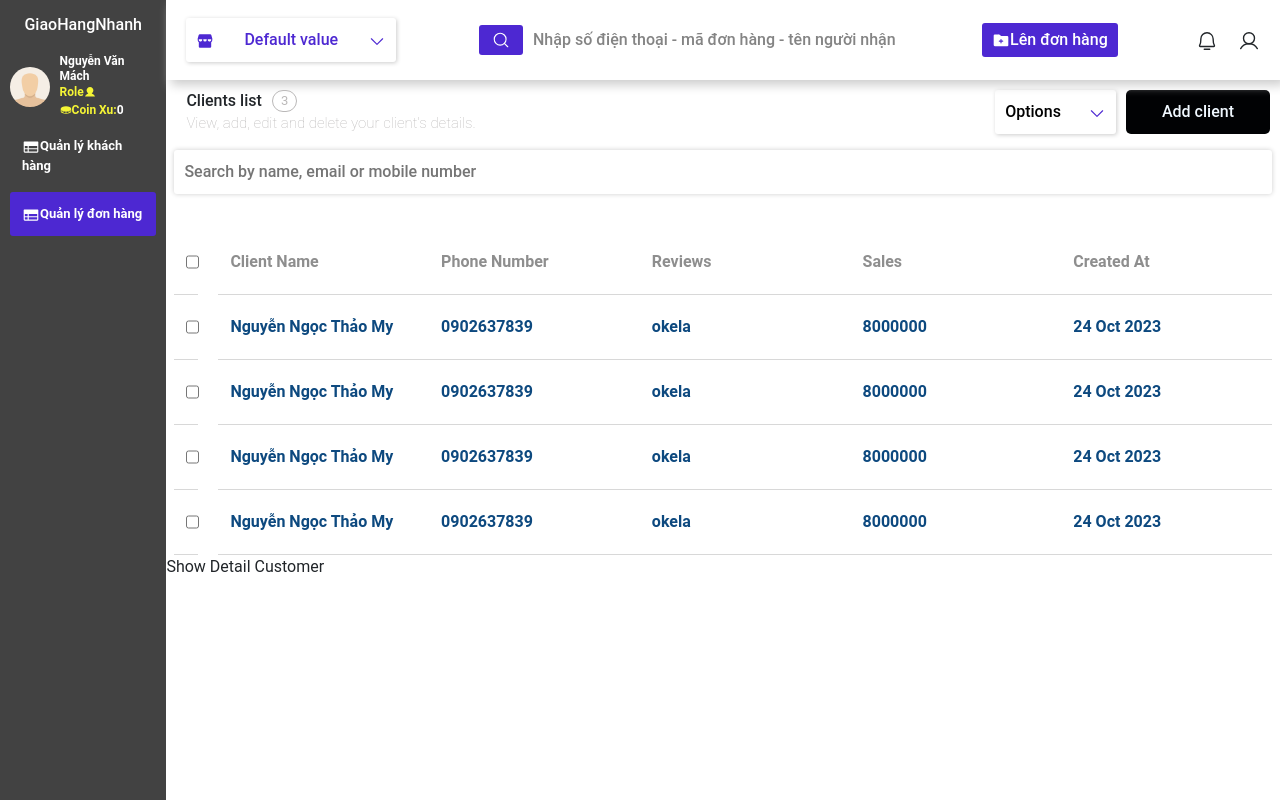
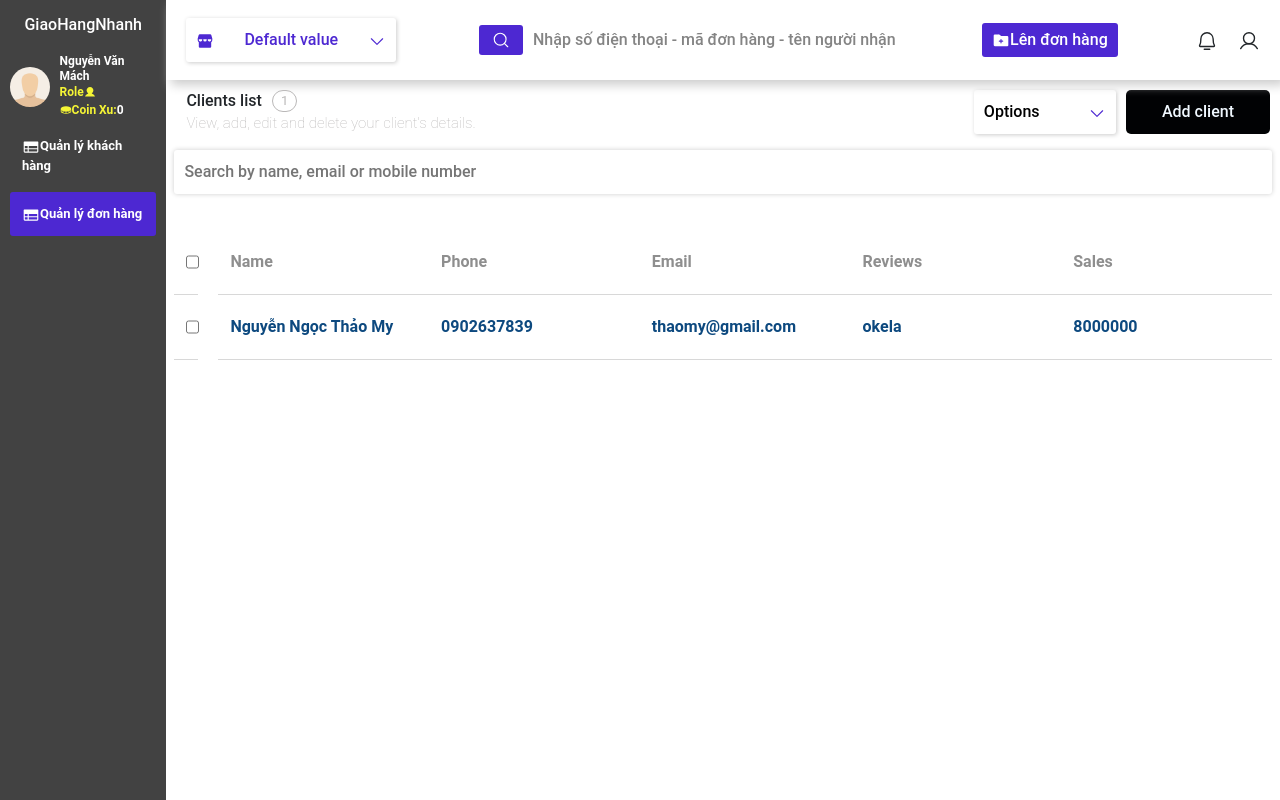
Before and after one commit to jaysonguyen/Web-Ecommerce-Delivery, a React (Create React App) app: page /customer/account in a window 1280 px wide. Built offline with nearby package versions, Linux system fonts and the light colour scheme.

Commit message:
css detail customer cho xinh dep

```diff
--- a/src/assets/css/Pages/customer.css
+++ b/src/assets/css/Pages/customer.css
@@ -30,7 +30,7 @@
 
 }
 .option_dropdown{
-    width: 34%;
+    width: 40%;
    margin-left: 20px;
 }
 .feature_of_customer{
@@ -90,35 +90,37 @@
     font-size: 15px;
 }
 /* -------------------------------------Detail customer--------- */
-.list_customer{ display: block;}
+
+
 .detail_customer_container{
-    position: absolute;
-    background-color: #ffffff;
-    margin: 10px;
+    margin: 0 10px;
     display: flex;
+    justify-content: space-between;
 }
 
-.close_detail_frame{
-    width: 88px;
 
-}
 .close_detail_icon{
     background-color: #ffffff;
     box-shadow: 0 4px 8px 0 #0d161905, 0 12px 20px 0 #0d161929;
     cursor: pointer;
     transition: background 300ms ease;
     border-radius: 50%;
-    width: 56px;
-    height: 56px;
+    width: 35px;
+    height: 35px;
 }
 .content_detail_cus{
     box-shadow: 0 4px 8px 0 #0d161905, 0 12px 20px 0 #0d161929;
     display: flex;
     padding: 10px;
     margin: 0 20px;
+    background-color: #ffffff;
+    border-radius: 4px;
+    width: 100%;
+    height: auto;
 }
 .count_quantity_type_order_cus{
     padding: 10px;
+    width: 120px;
 }
 
 .quantity_info{
@@ -162,7 +164,7 @@ p {
     display: flex;
     align-items: center;
     justify-content: center;
-    min-height: 24px;
+    min-height: 40px;
     padding: 2px 10px;
     margin-top: 10px;
 
@@ -186,6 +188,7 @@ p {
     border-radius: 8px;
     box-shadow: var(--button-no-shadow, 0 4px 6px 0 rgba(16, 25, 40, 0.1));
 }
+
 h4{
     font-size: 17px;
     font-weight: 700;
@@ -213,6 +216,7 @@ h1 {
 .container {
     width:860px;
     margin: 0 auto;
+    height: auto;
 }
 
 .tabs {
@@ -225,7 +229,7 @@ h1 {
     border: none;
     color: #888888;
     cursor: pointer;
-    padding: 25px;
+    padding: 15px 10px;
     width: 100%;
     background-color: rgba(255, 255, 255, 0.1);
     transition: all 0.5s ease-out;
@@ -253,7 +257,7 @@ h1 {
     padding: 50px 80px;
     background-color: rgb(201, 201, 201);
     font-weight: 300;
-    line-height: 30px;
+    line-height: auto;
     font-size: 16px;
     text-align: justify;
 
--- a/src/assets/css/style.css
+++ b/src/assets/css/style.css
@@ -156,5 +156,7 @@ a {
 .text_decoration_none {
   text-decoration: none;
 }
-
+.bg_overlay{
+  background-color: rgba(0,0,0,0.8);
+}
 /* DISTANCE */
--- a/src/components/project/customer/DetailCustomer.jsx
+++ b/src/components/project/customer/DetailCustomer.jsx
@@ -1,100 +1,130 @@
-import React,{useState} from 'react';
-import {Link} from "react-router-dom";
+import React, { useState } from "react";
+import { Link } from "react-router-dom";
 import "../../../assets/css/Pages/customer.css";
-import {DotsThreeVertical,X} from "phosphor-react";
+import { DotsThreeVertical, X } from "phosphor-react";
+import { ICON_SIZE_EXTRA_LARGE } from "../../../utils/constraint";
+import { Dropdown } from "../../../components/index"
 
-function DetailCustomer({closeDetail}) {
-    const [currentTab, setCurrentTab] = useState('1');
+function DetailCustomer({ closeDetail, userSelected }) {
+  const [currentTab, setCurrentTab] = useState("1");
   const tabs = [
     {
       id: 1,
-            tabTitle: 'Client details',
-            title: 'Client details',
-            content: 'Las tabs se generan automáticamente a partir de un array de objetos, el cual tiene las propiedades: id, tabTitle, title y content.'
+      tabTitle: "Client details",
+      title: "Client details",
+      content:
+        "Las tabs se generan automáticamente a partir de un array de objetos, el cual tiene las propiedades: id, tabTitle, title y content.",
     },
     {
       id: 2,
-            tabTitle: 'Orders list',
-            title: 'Orders list',
-            content: 'Contenido de tab 2.'
+      tabTitle: "Orders list",
+      title: "Orders list",
+      content: "Contenido de tab 2.",
     },
     {
       id: 3,
-            tabTitle: 'Bank account',
-            title: 'Bank account',
-            content: 'Contenido de tab 3.'
+      tabTitle: "Bank account",
+      title: "Bank account",
+      content: "Contenido de tab 3.",
     },
     {
       id: 4,
-            tabTitle: 'Invoices',
-            title: 'Invoices',
-            content: 'Contenido de tab 4.'
-        }
+      tabTitle: "Invoices",
+      title: "Invoices",
+      content: "Contenido de tab 4.",
+    },
+  ];
+
+  const actions = [
+    {
+        content: "Edit details",
+    },
+    {
+        content: "Block client",
+    },
+    {
+        content: "Delete client",
+    },
+
   ];
 
   const handleTabClick = (e) => {
     setCurrentTab(e.target.id);
-    }
+  };
   return (
-        <div className='detail_customer_container'>
 
-            <div className='close_detail_frame'>
-                <Link><button className='close_detail_icon'><X size={32} onClick={closeDetail} /></button></Link></div>
+      <div className="detail_customer_container">
+        <div className="close_detail_frame" onClick={closeDetail}>
+          <Link>
+            <button className="close_detail_icon">
+              <X size={ICON_SIZE_EXTRA_LARGE}  />
+            </button>
+          </Link>
+        </div>
 
-
-            <div className='content_detail_cus'>
-                 <div className='count_quantity_type_order_cus'>
-                        <div className='quantity_info'>
+        <div className="content_detail_cus">
+          <div className="count_quantity_type_order_cus">
+            <div className="quantity_info">
               <h4>0đ</h4>
               <p>Total sales</p>
             </div>
-                        <div className='quantity_info'>
+            <div className="quantity_info">
               <h4>2</h4>
               <p>Completed</p>
             </div>
-                        <div className='quantity_info'>
+            <div className="quantity_info">
               <h4>1</h4>
               <p>Cancelled</p>
             </div>
-                        <div className='quantity_info'>
+            <div className="quantity_info">
               <h4>0</h4>
               <p>No-show</p>
             </div>
           </div>
-                <div className='info_cus'>
-                        <div className='name_cus_frame'>
-                                <div className='image_cus'>
+          <div className="info_cus">
+            <div className="name_cus_frame">
+              <div className="image_cus">
                 <span>D</span>
               </div>
-                                <div className='name_email_cus'>
-                                    <h3>Hong Dao</h3>
-                                    <a>hongdao@gmail.com</a>
+              <div className="name_email_cus">
+                <h3>{userSelected.name}</h3>
+                <a>{userSelected.email}</a>
               </div>
             </div>
-                        <div className='type_cus'>
-                            New client
-                        </div>
-                        <div className='action_cus_frame'>
-                                <button className='dotthree_icon'><DotsThreeVertical size={32} /></button>
+            <div className="type_cus">New client</div>
+            <div className="action_cus_frame">
+              <button className="dotthree_icon">
+                <DotsThreeVertical size={32} />
+              </button>
               <div>
-                                    <button className='btn_Order'> Order</button>
+                <button className="btn_Order"> Order</button>
               </div>
             </div>
 
-
-
-            <div className='container'>
-            <div className='tabs'>
-                {tabs.map((tab, i) =>
-                    <button key={i} id={tab.id} disabled={currentTab === `${tab.id}`} onClick={(handleTabClick)}>{tab.tabTitle}</button>
+            <div className="container">
+              <div className="tabs">
+                {tabs.map((tab, i) => (
+                  <button
+                    key={i}
+                    id={tab.id}
+                    disabled={currentTab === `${tab.id}`}
+                    onClick={handleTabClick}
+                  >
+                    {tab.tabTitle}
+                  </button>
+                ))}
+              </div>
+              <div className="content">
+                {tabs.map((tab, i) => (
+                  <div key={i}>
+                    {currentTab === `${tab.id}` && (
+                      <div>
+                        <p className="title">{tab.title}</p>
+                        <p className="content_info">{tab.content}</p>
+                      </div>
                     )}
                   </div>
-            <div className='content'>
-                {tabs.map((tab, i) =>
-                    <div key={i}>
-                        {currentTab === `${tab.id}` && <div><p className='title'>{tab.title}</p><p className='content_info'>{tab.content}</p></div>}
-                    </div>
-                )}
+                ))}
               </div>
             </div>
           </div>
@@ -102,7 +132,6 @@ function DetailCustomer({closeDetail}) {
       </div>
 
 
-
   );
 }
 
--- a/src/components/template/table/MyTable/MyTable.js
+++ b/src/components/template/table/MyTable/MyTable.js
@@ -36,7 +36,7 @@ export const MyTable = ({
           isHeader={true}
         />
         {list.map((e, index) => (
-          <MyTableRow showCheckBox={showCheckBox} key={index} data={e} />
+          <MyTableRow callback={callback}  showCheckBox={showCheckBox} key={index} data={e} />
         ))}
       </div>
     </div>
--- a/src/components/template/table/MyTable/MyTableRow.js
+++ b/src/components/template/table/MyTable/MyTableRow.js
@@ -22,7 +22,7 @@ export const MyTableRow = ({
   };
 
   return (
-    <div style={rowStyle} className={className} onClick={callback}>
+    <div style={rowStyle} className={className} onClick={() => callback(data)}>
       <div className={checkBoxClassName}>
         <input className="checkbox" type="checkbox" />
       </div>
--- a/src/pages/customer/Customer.jsx
+++ b/src/pages/customer/Customer.jsx
@@ -6,42 +6,23 @@ import "../../assets/css/Pages/customer.css";
 
 function Customer(props) {
   const [isShowDetail, setIsShowDetail] = useState(false);
+  const [userSelected, setUserSelected] = useState({});
 
-  const handleShowDetail = () => {
-    setIsShowDetail(true);
+  const handleShowDetail = async (data) => {
+    await setUserSelected(data);
+    await setIsShowDetail(true);
   };
   const handleCloseDetail = () => {
     setIsShowDetail(false);
   };
 
-  let items = [
+  const items = [
     {
-      "Client name ": "Nguyễn Ngọc Thảo My",
-      "Phone number": "0902637839",
-      Reviews: "okela",
-      Sales: 8000000,
-      "Created at": "24 Oct 2023",
-    },
-    {
-      "Client name ": "Nguyễn Ngọc Thảo My",
-      "Phone number": "0902637839",
-      Reviews: "okela",
-      Sales: 8000000,
-      "Created at": "24 Oct 2023",
-    },
-    {
-      "Client name ": "Nguyễn Ngọc Thảo My",
-      "Phone number": "0902637839",
-      Reviews: "okela",
-      Sales: 8000000,
-      "Created at": "24 Oct 2023",
-    },
-    {
-      "Client name ": "Nguyễn Ngọc Thảo My",
-      "Phone number": "0902637839",
-      Reviews: "okela",
-      Sales: 8000000,
-      "Created at": "24 Oct 2023",
+      name: "Nguyễn Ngọc Thảo My",
+      phone: "0902637839",
+      email: "thaomy@gmail.com",
+      reviews: "okela",
+      sales: 8000000,
     },
   ];
 
@@ -55,14 +36,16 @@ function Customer(props) {
   ];
 
   return (
-    <div className="padding-body" id="list_customer">
+    <div className="padding-body">
+      {!isShowDetail && (
+        <>
           <div className="header_of_customer">
             <div className="row">
               <div className="col-8">
                 <div className="header_bar_left_Cus ">
                   <div className="title_total_number_Cus">
                     <h3 className="title_Cus">Clients list </h3>
-                <p className="total_number_Cus">3</p>
+                    <p className="total_number_Cus">{items.length}</p>
                   </div>
                   <p className="introduce_Cus">
                     View, add, edit and delete your client's details.{" "}
@@ -83,12 +66,21 @@ function Customer(props) {
             </div>
           </div>
 
-      <MyTable list={items} showCheckBox={true} />
-      <div onClick={handleShowDetail}>Show Detail Customer</div>
+          <MyTable
+            list={items}
+            showCheckBox={true}
+            callback={handleShowDetail}
+          />
+        </>
+      )}
+
       {isShowDetail && (
-        <div className="detail_customer_container">
-          <DetailCustomer closeDetail={handleCloseDetail} />
-        </div>
+
+          <DetailCustomer
+            closeDetail={handleCloseDetail}
+            userSelected={userSelected}
+          />
+
       )}
     </div>
   );
```
Lines whose indentation alone changed are shown as unchanged.
